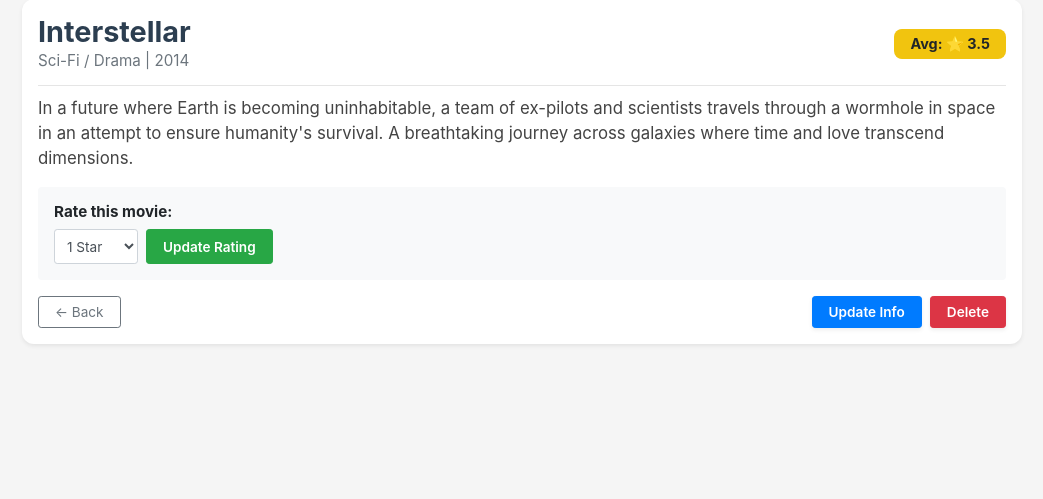
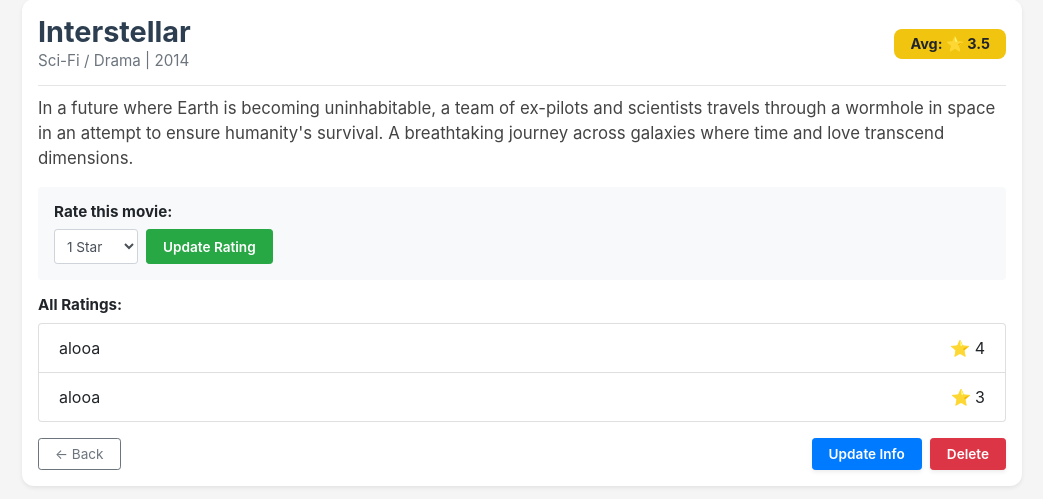
Before and after one commit to norah22fm/IS424Project, a Django app: page /movies/1/ in a window 1280 px wide. Shown: the part 301-800 px from the top of the page, without its empty margins (118-1161 px from the left). Run offline with Django 5.2, Linux system fonts and the light colour scheme; data comes from the database, SQL or seed files in the repository; parts of the project's set-up code (start-up, migrations or seed data) failed here and were passed over; some libraries are stand-ins or nearby versions.

Commit message:
Update movie_detail.html

```diff
--- a/IS424Project-main/IS424Project-main/templates/movie_detail.html
+++ b/IS424Project-main/IS424Project-main/templates/movie_detail.html
@@ -11,22 +11,16 @@
             </div>
 
             <div class="badge movie-rating px-3 py-2">
-    Avg: ⭐ <span class="font-weight-bold">{{ movie.get_avg_rating }}</span>
-</div>
-
-{% if user.is_authenticated %}
-    <div class="mt-2">
-        <strong>My Rating:</strong>
-        {% if user_rating %}
-            ⭐ {{ user_rating.rating }}
-        {% else %}
-            Not rated yet
-        {% endif %}
-    </div>
-{% endif %}
+                Avg: ⭐ <span class="font-weight-bold">{{ movie.get_avg_rating }}</span>
+            </div>
         </div>
 
         <hr class="movie-divider">
+        {% if movie.image %}
+    <div class="text-center mb-3">
+        <img src="{{ movie.image.url }}" alt="{{ movie.title }}" class="movie-image shadow-sm">
+    </div>
+{% endif %}
 
         <div class="movie-description mb-3">
             <p class="movie-text mb-0">
@@ -50,6 +44,22 @@
                 </button>
             </form>
         </div>
+        <div class="all-ratings mb-3">
+    <h6 class="rating-title">All Ratings:</h6>
+
+    {% if ratings %}
+        <ul class="list-group">
+            {% for r in ratings %}
+                <li class="list-group-item d-flex justify-content-between">
+                    <span>{{ r.user.username }}</span>
+                    <span>⭐ {{ r.rating }}</span>
+                </li>
+            {% endfor %}
+        </ul>
+    {% else %}
+        <p class="text-muted mb-0">No ratings yet.</p>
+    {% endif %}
+</div>
 
         <div class="d-flex justify-content-between align-items-center">
             <a href="{% url 'movies_list' %}" class="btn btn-outline-secondary btn-sm back-btn px-3">
@@ -130,5 +140,11 @@
         font-weight: 600;
         color: white;
     }
+
+    .movie-image {
+    max-width: 300px;
+    height: auto;
+    border-radius: 12px;
+}
 </style>
 {% endblock %}
```
